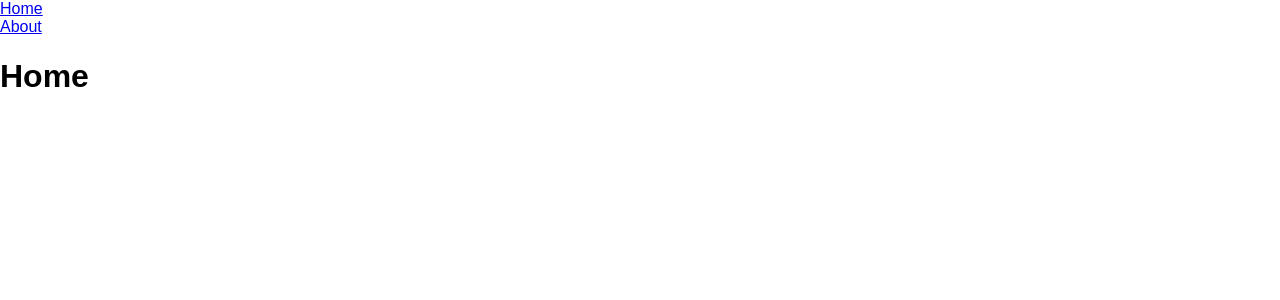
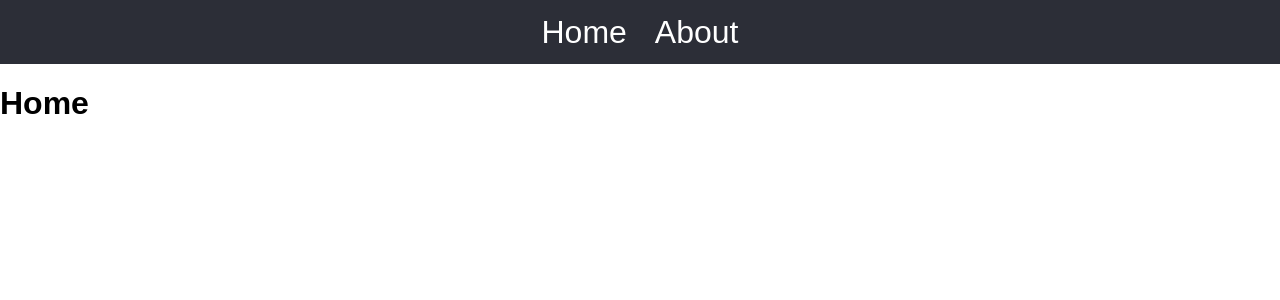
Before and after one commit to yap8/movie-searcher, a React (Create React App) app: page / in a window 1280 px wide. Shown: the top 300 px of the page. Built offline with nearby package versions, Linux system fonts and the light colour scheme.

Commit message:
added styles for Header and Nav

```diff
--- a/src/components/Header.js
+++ b/src/components/Header.js
@@ -1,11 +1,21 @@
 import React from 'react'
 import Nav from './Nav'
+import styled from 'styled-components'
+
+const Container = styled.header`
+  background-color: #2c2e37;
+  min-height: 64px;
+  padding: 8px 0;
+  display: flex;
+  justify-content: center;
+  align-items: center;
+`
 
 const Header = () => {
   return (
-    <header>
+    <Container>
       <Nav />
-    </header>
+    </Container>
   )
 }
 
--- a/src/components/Nav.js
+++ b/src/components/Nav.js
@@ -1,18 +1,43 @@
 import React from 'react'
-import { Link } from 'react-router-dom'
+import { NavLink } from 'react-router-dom'
+
+import styled from 'styled-components'
+
+const Container = styled.nav`
+
+`
+
+const List = styled.ul`
+  display: flex;
+`
+
+const Item = styled.li`
+  &:not(:last-child) {
+    margin-right: 20px;
+  }
+`
+
+const Link = styled(NavLink)`
+  padding: 4px;
+  color: #fff;
+  font-size: 2rem;
+  &:hover {
+    text-decoration: underline;
+  }
+`
 
 const Nav = () => {
   return (
-  <nav>
-    <ul>
-      <li>
+  <Container>
+    <List>
+      <Item>
         <Link to="/">Home</Link>
-      </li>
-      <li>
+      </Item>
+      <Item>
         <Link to="/about">About</Link>
-      </li>
-    </ul>
-  </nav>
+      </Item>
+    </List>
+  </Container>
   )
 }
 
--- a/src/index.scss
+++ b/src/index.scss
@@ -10,3 +10,7 @@
 li {
   list-style-type: none;
 }
+
+a {
+  text-decoration: none;
+}
```
